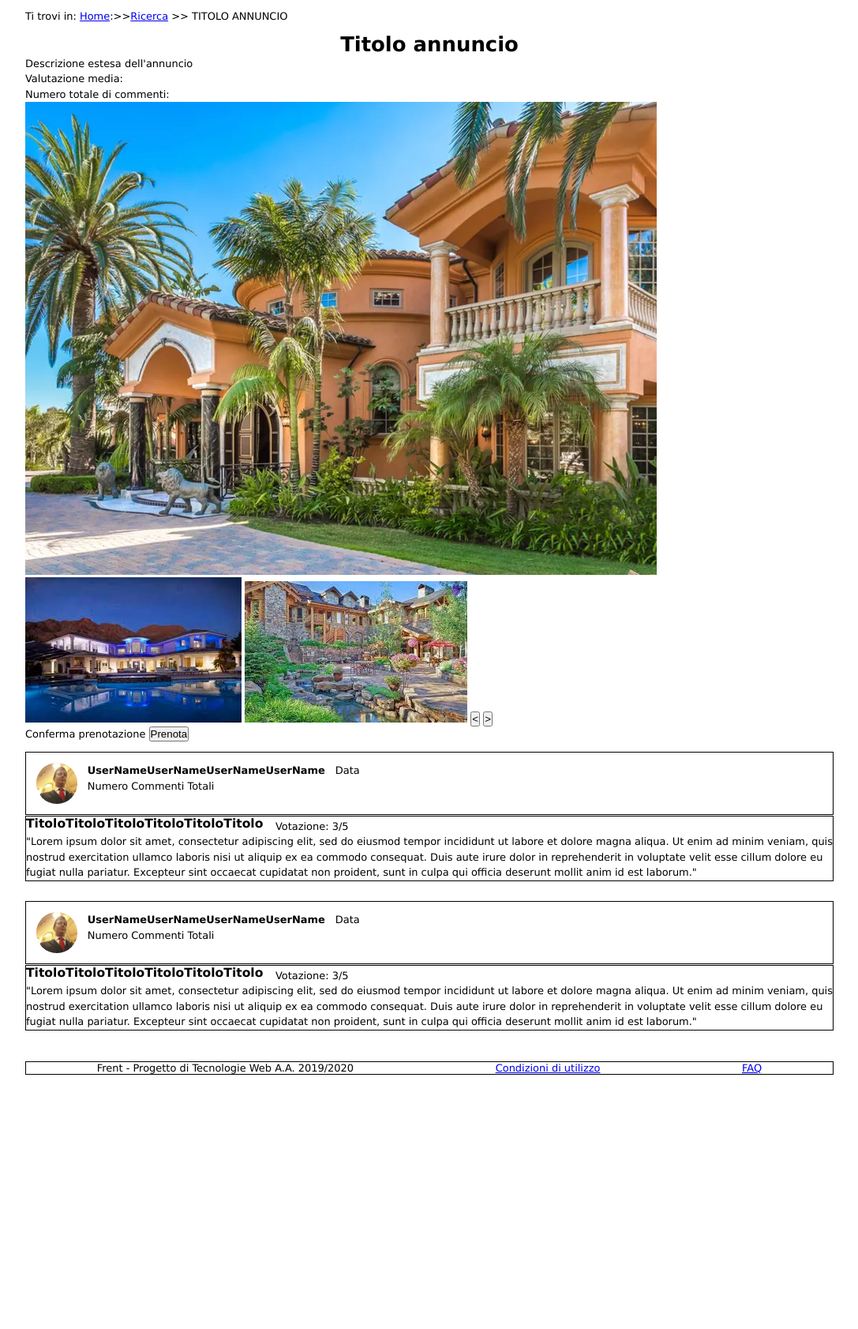
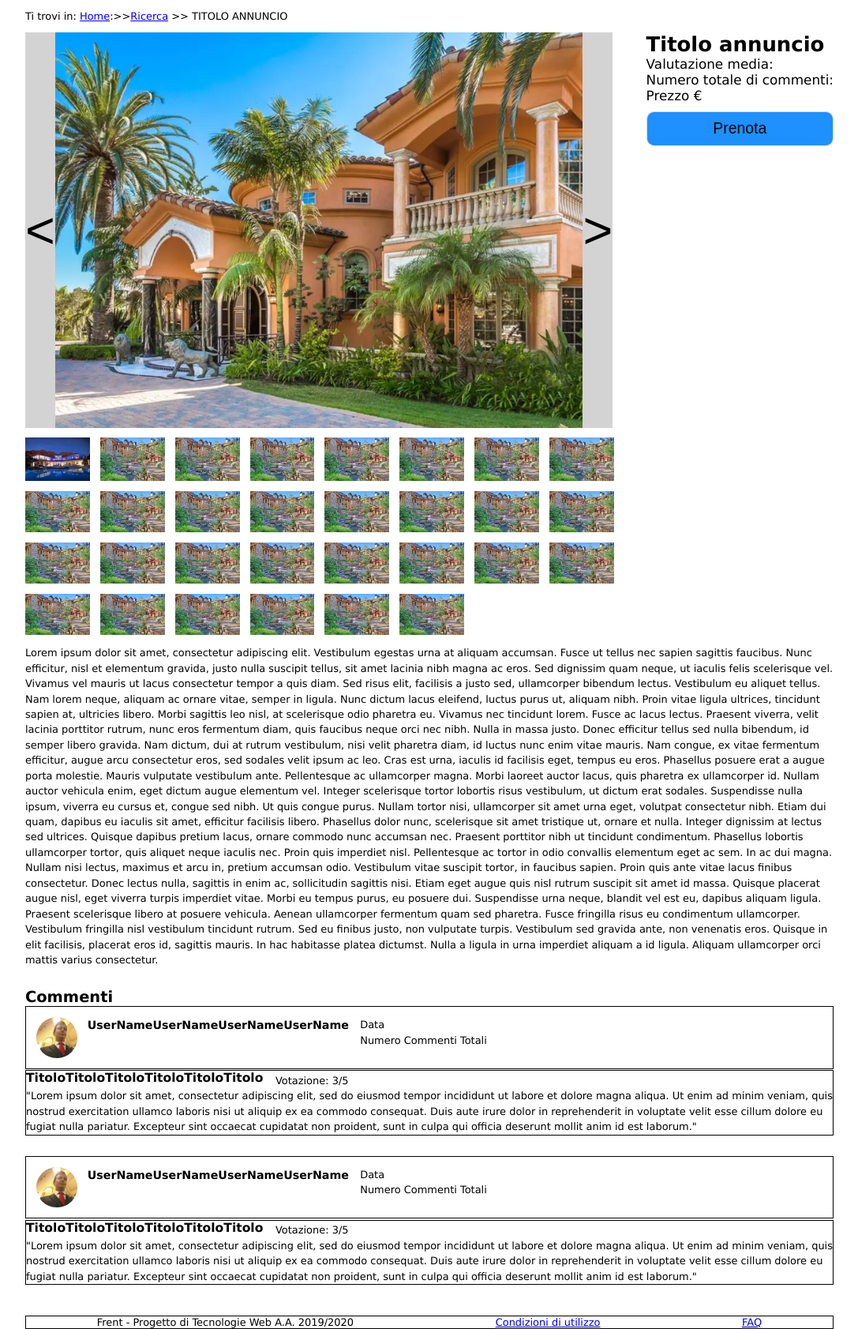
Before and after one commit to GiulioUmbrella/FRENT, a PHP site: page /html/dettagli_annuncio.html in a window 1280 px wide. Shown: the part 47-1730 px from the top of the page at 79% size, without its empty margins (96-1183 px from the left). Before the commit the page ends 1408 px from the top, so only its background shows below. Run offline with PHP 8.4, Linux system fonts and the light colour scheme.

Commit message:
#132 Applicato CSS alla pagina dettagli_annuncio.html

```diff
--- a/css/main.css
+++ b/css/main.css
@@ -251,6 +251,10 @@ text-align:center;
 }
 
 /* LISTA COMMENTI */
+#commenti {
+    margin-top: 2em;
+}
+
 #commenti ul {
   list-style:none;
 }
@@ -278,13 +282,10 @@ text-align:center;
 }
 
 .intestazione_commento .username_commento {
-    font-size: 1.1;
+    font-size: 1.1em;
     font-weight: bold;
     float:left;
     margin-right: 1em;
-}
-
-.intestazione_commento .data_commento {
 }
 
 .corpo_commento {
@@ -317,6 +318,59 @@ text-align:center;
 
 .list_pagina_statica ol {
   margin-left: 1.2em;
+}
+
+
+/* -----------------Dettaglio Annuncio----------------- */
+.informazioni_prenotazione {
+    float: right;
+}
+
+.immagine_anteprima {
+    width: 85%;
+}
+
+.shower_immagine_anteprima {
+    display: flex;
+}
+
+.pulsanti_navigazione_immagini {
+    font-size: 5em;
+    border: none;
+    background: lightgray;
+    box-shadow: black;
+    border-radius: 0px;
+}
+
+.image_picker {
+    display: flex;
+    flex-wrap: wrap;
+    margin-top: 1em;
+    width: 80%;
+}
+
+.image_picker img {
+    width: 10%;
+    margin-right: 1em;
+    margin-bottom: 1em;
+}
+
+.informazioni_prenotazione h2 {
+    font-weight: normal;
+    font-size: 1.3em;
+}
+
+.informazioni_prenotazione input[type="submit"] {
+    -webkit-appearance: none; /*Necessario per non usare il bottone di default in chrome e safari*/
+    padding: 0.5em 1em 0.5em 1em;
+    margin-top: 0.5em;
+    font-size: 1.5em;
+    background-color: dodgerblue;
+    border: 1px solid #ddd;
+    border-radius: 0.5em;
+    color: black;
+    cursor: pointer;
+    width: 100%;
 }
 
 /* -----------------Form----------------- */
--- a/html/dettagli_annuncio.html
+++ b/html/dettagli_annuncio.html
@@ -15,7 +15,7 @@
 </head>
 <body class="layout_colonna">
 
-<div  id="header">
+<div id="header">
     <div id="logo">
         <h1>Frent</h1>
     </div>
@@ -36,40 +36,141 @@
     </div>
 </div>
 
-<div  id="breadcrumb">
+<div id="breadcrumb">
     <p> Ti trovi in: <a href="../index.html" title="Vai alla pagina delle ricerca annunci" tabindex="6"><span
             xml:lang="en">Home</span></a>:&gt;&gt;<a href="risultati.html">Ricerca</a> &gt;&gt; TITOLO ANNUNCIO</p>
     <!--TODO: PHP-->
 </div>
 
-<div  id="content"> <!--TODO: PHP-->
+<div id="content"> <!--TODO: PHP-->
+    <div class="informazioni_prenotazione">
         <h1>Titolo annuncio</h1>
-    <p>Descrizione estesa dell'annuncio</p>
-    <p>Valutazione media: </p>
-    <p>Numero totale di commenti: </p>
-    <img id="immagine_anteprima" src="../immagini/img1.png" alt="Descrizione immagine"/>
+        <h2>Valutazione media: </h2>
+        <h2>Numero totale di commenti: </h2>
+        <h2>Prezzo &euro;</h2>
+        <form action="#" method="post">
+            <fieldset>
+                <label class="aiuti_alla_navigazione" for="conferma_prenotazione">Conferma prenotazione</label>
+                <input id="conferma_prenotazione" name="conferma_prenotazione" type="submit" value="Prenota"/>
+            </fieldset>
+        </form>
+    </div>
+
+    <div class="shower_immagine_anteprima">
+        <button id="immagine_precedente" class="pulsanti_navigazione_immagini" onclick="">&lt;</button>
+        <!--TODO: JavaScript bottoni per cambiare le immagini verranno gestiti con JS, se JS è disabilitato si mostrano tutte-->
+        <img id="immagine_anteprima" class="immagine_anteprima" src="../immagini/img1.png" alt="Descrizione immagine"/>
         <!--TODO: PHP la descrizione dell'immagine verrà recuperata dal DB-->
+        <button id="immagine_successiva" class="pulsanti_navigazione_immagini" onclick="">&gt;</button>
+        <!--TODO: JavaScript bottoni per cambiare le immagini verranno gestiti con JS, se JS è disabilitato si mostrano tutte-->
+    </div>
+
+    <div class="image_picker">
         <!--TODO: PHP aggiunte tutte le immagini recuperate dal DB-->
         <img class="immagine" alt="Descrizione immagine" src="../immagini/img2.jpg"/>
         <!--TODO: PHP la descrizione (ALT o LONGDESC da decidere) dell'immagine verrà recuperata dal DB-->
         <img class="immagine" alt="Descrizione immagine" src="../immagini/img3.jpg"/>
         <!--TODO: PHP la descrizione (ALT o LONGDESC da decidere) dell'immagine verrà recuperata dal DB-->
-    <button id="immagine_precedente" onclick="">&lt;</button>
-    <!--TODO: JavaScript bottoni per cambiare le immagini verranno gestiti con JS, se JS è disabilitato si mostrano tutte-->
-    <button id="immagine_successiva" onclick="">&gt;</button>
-    <!--TODO: JavaScript bottoni per cambiare le immagini verranno gestiti con JS, se JS è disabilitato si mostrano tutte-->
-    <form action="#" method="post">
-        <fieldset>
-            <label for="conferma_prenotazione">Conferma prenotazione</label>
-            <input id="conferma_prenotazione" name="conferma_prenotazione" type="submit" value="Prenota"/>
-        </fieldset>
-    </form>
+        <img class="immagine" alt="Descrizione immagine" src="../immagini/img3.jpg"/>
+        <!--TODO: PHP la descrizione (ALT o LONGDESC da decidere) dell'immagine verrà recuperata dal DB-->
+        <img class="immagine" alt="Descrizione immagine" src="../immagini/img3.jpg"/>
+        <!--TODO: PHP la descrizione (ALT o LONGDESC da decidere) dell'immagine verrà recuperata dal DB-->
+        <img class="immagine" alt="Descrizione immagine" src="../immagini/img3.jpg"/>
+        <!--TODO: PHP la descrizione (ALT o LONGDESC da decidere) dell'immagine verrà recuperata dal DB-->
+        <img class="immagine" alt="Descrizione immagine" src="../immagini/img3.jpg"/>
+        <!--TODO: PHP la descrizione (ALT o LONGDESC da decidere) dell'immagine verrà recuperata dal DB-->
+        <img class="immagine" alt="Descrizione immagine" src="../immagini/img3.jpg"/>
+        <!--TODO: PHP la descrizione (ALT o LONGDESC da decidere) dell'immagine verrà recuperata dal DB-->
+        <img class="immagine" alt="Descrizione immagine" src="../immagini/img3.jpg"/>
+        <!--TODO: PHP la descrizione (ALT o LONGDESC da decidere) dell'immagine verrà recuperata dal DB-->
+        <img class="immagine" alt="Descrizione immagine" src="../immagini/img3.jpg"/>
+        <!--TODO: PHP la descrizione (ALT o LONGDESC da decidere) dell'immagine verrà recuperata dal DB-->
+        <img class="immagine" alt="Descrizione immagine" src="../immagini/img3.jpg"/>
+        <!--TODO: PHP la descrizione (ALT o LONGDESC da decidere) dell'immagine verrà recuperata dal DB-->
+        <img class="immagine" alt="Descrizione immagine" src="../immagini/img3.jpg"/>
+        <!--TODO: PHP la descrizione (ALT o LONGDESC da decidere) dell'immagine verrà recuperata dal DB-->
+        <img class="immagine" alt="Descrizione immagine" src="../immagini/img3.jpg"/>
+        <!--TODO: PHP la descrizione (ALT o LONGDESC da decidere) dell'immagine verrà recuperata dal DB-->
+        <img class="immagine" alt="Descrizione immagine" src="../immagini/img3.jpg"/>
+        <!--TODO: PHP la descrizione (ALT o LONGDESC da decidere) dell'immagine verrà recuperata dal DB-->
+        <img class="immagine" alt="Descrizione immagine" src="../immagini/img3.jpg"/>
+        <!--TODO: PHP la descrizione (ALT o LONGDESC da decidere) dell'immagine verrà recuperata dal DB-->
+        <img class="immagine" alt="Descrizione immagine" src="../immagini/img3.jpg"/>
+        <!--TODO: PHP la descrizione (ALT o LONGDESC da decidere) dell'immagine verrà recuperata dal DB-->
+        <img class="immagine" alt="Descrizione immagine" src="../immagini/img3.jpg"/>
+        <!--TODO: PHP la descrizione (ALT o LONGDESC da decidere) dell'immagine verrà recuperata dal DB-->
+        <img class="immagine" alt="Descrizione immagine" src="../immagini/img3.jpg"/>
+        <!--TODO: PHP la descrizione (ALT o LONGDESC da decidere) dell'immagine verrà recuperata dal DB-->
+        <img class="immagine" alt="Descrizione immagine" src="../immagini/img3.jpg"/>
+        <!--TODO: PHP la descrizione (ALT o LONGDESC da decidere) dell'immagine verrà recuperata dal DB-->
+        <img class="immagine" alt="Descrizione immagine" src="../immagini/img3.jpg"/>
+        <!--TODO: PHP la descrizione (ALT o LONGDESC da decidere) dell'immagine verrà recuperata dal DB-->
+        <img class="immagine" alt="Descrizione immagine" src="../immagini/img3.jpg"/>
+        <!--TODO: PHP la descrizione (ALT o LONGDESC da decidere) dell'immagine verrà recuperata dal DB-->
+        <img class="immagine" alt="Descrizione immagine" src="../immagini/img3.jpg"/>
+        <!--TODO: PHP la descrizione (ALT o LONGDESC da decidere) dell'immagine verrà recuperata dal DB-->
+        <img class="immagine" alt="Descrizione immagine" src="../immagini/img3.jpg"/>
+        <!--TODO: PHP la descrizione (ALT o LONGDESC da decidere) dell'immagine verrà recuperata dal DB-->
+        <img class="immagine" alt="Descrizione immagine" src="../immagini/img3.jpg"/>
+        <!--TODO: PHP la descrizione (ALT o LONGDESC da decidere) dell'immagine verrà recuperata dal DB-->
+        <img class="immagine" alt="Descrizione immagine" src="../immagini/img3.jpg"/>
+        <!--TODO: PHP la descrizione (ALT o LONGDESC da decidere) dell'immagine verrà recuperata dal DB-->
+        <img class="immagine" alt="Descrizione immagine" src="../immagini/img3.jpg"/>
+        <!--TODO: PHP la descrizione (ALT o LONGDESC da decidere) dell'immagine verrà recuperata dal DB-->
+        <img class="immagine" alt="Descrizione immagine" src="../immagini/img3.jpg"/>
+        <!--TODO: PHP la descrizione (ALT o LONGDESC da decidere) dell'immagine verrà recuperata dal DB-->
+        <img class="immagine" alt="Descrizione immagine" src="../immagini/img3.jpg"/>
+        <!--TODO: PHP la descrizione (ALT o LONGDESC da decidere) dell'immagine verrà recuperata dal DB-->
+        <img class="immagine" alt="Descrizione immagine" src="../immagini/img3.jpg"/>
+        <!--TODO: PHP la descrizione (ALT o LONGDESC da decidere) dell'immagine verrà recuperata dal DB-->
+        <img class="immagine" alt="Descrizione immagine" src="../immagini/img3.jpg"/>
+        <!--TODO: PHP la descrizione (ALT o LONGDESC da decidere) dell'immagine verrà recuperata dal DB-->
+        <img class="immagine" alt="Descrizione immagine" src="../immagini/img3.jpg"/>
+        <!--TODO: PHP la descrizione (ALT o LONGDESC da decidere) dell'immagine verrà recuperata dal DB-->
+
+    </div>
+
+
+    <p>
+        Lorem ipsum dolor sit amet, consectetur adipiscing elit. Vestibulum egestas urna at aliquam accumsan. Fusce ut
+        tellus nec sapien sagittis faucibus. Nunc efficitur, nisl et elementum gravida, justo nulla suscipit tellus, sit
+        amet lacinia nibh magna ac eros. Sed dignissim quam neque, ut iaculis felis scelerisque vel. Vivamus vel mauris
+        ut lacus consectetur tempor a quis diam. Sed risus elit, facilisis a justo sed, ullamcorper bibendum lectus.
+        Vestibulum eu aliquet tellus. Nam lorem neque, aliquam ac ornare vitae, semper in ligula. Nunc dictum lacus
+        eleifend, luctus purus ut, aliquam nibh. Proin vitae ligula ultrices, tincidunt sapien at, ultricies libero.
+        Morbi sagittis leo nisl, at scelerisque odio pharetra eu. Vivamus nec tincidunt lorem. Fusce ac lacus lectus.
+        Praesent viverra, velit lacinia porttitor rutrum, nunc eros fermentum diam, quis faucibus neque orci nec nibh.
+        Nulla in massa justo. Donec efficitur tellus sed nulla bibendum, id semper libero gravida. Nam dictum, dui at
+        rutrum vestibulum, nisi velit pharetra diam, id luctus nunc enim vitae mauris. Nam congue, ex vitae fermentum
+        efficitur, augue arcu consectetur eros, sed sodales velit ipsum ac leo. Cras est urna, iaculis id facilisis
+        eget, tempus eu eros. Phasellus posuere erat a augue porta molestie. Mauris vulputate vestibulum ante.
+        Pellentesque ac ullamcorper magna. Morbi laoreet auctor lacus, quis pharetra ex ullamcorper id. Nullam auctor
+        vehicula enim, eget dictum augue elementum vel. Integer scelerisque tortor lobortis risus vestibulum, ut dictum
+        erat sodales. Suspendisse nulla ipsum, viverra eu cursus et, congue sed nibh. Ut quis congue purus. Nullam
+        tortor nisi, ullamcorper sit amet urna eget, volutpat consectetur nibh. Etiam dui quam, dapibus eu iaculis sit
+        amet, efficitur facilisis libero. Phasellus dolor nunc, scelerisque sit amet tristique ut, ornare et nulla.
+        Integer dignissim at lectus sed ultrices. Quisque dapibus pretium lacus, ornare commodo nunc accumsan nec.
+        Praesent porttitor nibh ut tincidunt condimentum. Phasellus lobortis ullamcorper tortor, quis aliquet neque
+        iaculis nec. Proin quis imperdiet nisl. Pellentesque ac tortor in odio convallis elementum eget ac sem.
+        In ac dui magna. Nullam nisi lectus, maximus et arcu in, pretium accumsan odio. Vestibulum vitae suscipit
+        tortor, in faucibus sapien. Proin quis ante vitae lacus finibus consectetur. Donec lectus nulla, sagittis in
+        enim ac, sollicitudin sagittis nisi. Etiam eget augue quis nisl rutrum suscipit sit amet id massa. Quisque
+        placerat augue nisl, eget viverra turpis imperdiet vitae. Morbi eu tempus purus, eu posuere dui. Suspendisse
+        urna neque, blandit vel est eu, dapibus aliquam ligula. Praesent scelerisque libero at posuere vehicula. Aenean
+        ullamcorper fermentum quam sed pharetra.
+        Fusce fringilla risus eu condimentum ullamcorper. Vestibulum fringilla nisl vestibulum tincidunt rutrum. Sed eu
+        finibus justo, non vulputate turpis. Vestibulum sed gravida ante, non venenatis eros. Quisque in elit facilisis,
+        placerat eros id, sagittis mauris. In hac habitasse platea dictumst. Nulla a ligula in urna imperdiet aliquam a
+        id ligula. Aliquam ullamcorper orci mattis varius consectetur.
+    </p>
+
     <div id="commenti">
+        <h2>Commenti</h2>
         <ul>
             <li>
                 <div class="intestazione_commento">
                     <!-- Chiedere se va bene img -->
-                <img src="../immagini/me.jpg" alt="" />
+                    <img src="../immagini/me.jpg" alt=""/>
                     <div>
                         <p class="username_commento">UserNameUserNameUserNameUserName</p>
                         <p class="data_commento">Data</p>
@@ -79,13 +180,15 @@
                 <div class="corpo_commento">
                     <h1>TitoloTitoloTitoloTitoloTitoloTitolo</h1>
                     <p>Votazione: 3/5</p>
-                <p>"Lorem ipsum dolor sit amet, consectetur adipiscing elit, sed do eiusmod tempor incididunt ut labore
+                    <p>"Lorem ipsum dolor sit amet, consectetur adipiscing elit, sed do eiusmod tempor incididunt ut
+                        labore
                         et dolore magna aliqua.
                         Ut enim ad minim veniam, quis nostrud exercitation ullamco laboris nisi ut aliquip ex ea commodo
                         consequat.
                         Duis aute irure dolor in reprehenderit in voluptate velit esse cillum dolore eu fugiat nulla
                         pariatur.
-                    Excepteur sint occaecat cupidatat non proident, sunt in culpa qui officia deserunt mollit anim id
+                        Excepteur sint occaecat cupidatat non proident, sunt in culpa qui officia deserunt mollit anim
+                        id
                         est laborum."
                     </p>
                 </div>
@@ -93,7 +196,7 @@
             <li>
                 <div class="intestazione_commento">
                     <!-- Chiedere se va bene img -->
-                <img src="../immagini/me.jpg" alt="" />
+                    <img src="../immagini/me.jpg" alt=""/>
                     <div>
                         <p class="username_commento">UserNameUserNameUserNameUserName</p>
                         <p class="data_commento">Data</p>
@@ -103,13 +206,15 @@
                 <div class="corpo_commento">
                     <h1>TitoloTitoloTitoloTitoloTitoloTitolo</h1>
                     <p>Votazione: 3/5</p>
-                <p>"Lorem ipsum dolor sit amet, consectetur adipiscing elit, sed do eiusmod tempor incididunt ut labore
+                    <p>"Lorem ipsum dolor sit amet, consectetur adipiscing elit, sed do eiusmod tempor incididunt ut
+                        labore
                         et dolore magna aliqua.
                         Ut enim ad minim veniam, quis nostrud exercitation ullamco laboris nisi ut aliquip ex ea commodo
                         consequat.
                         Duis aute irure dolor in reprehenderit in voluptate velit esse cillum dolore eu fugiat nulla
                         pariatur.
-                    Excepteur sint occaecat cupidatat non proident, sunt in culpa qui officia deserunt mollit anim id
+                        Excepteur sint occaecat cupidatat non proident, sunt in culpa qui officia deserunt mollit anim
+                        id
                         est laborum."
                     </p>
                 </div>
@@ -120,7 +225,7 @@
     </div>
 </div>
 
-<div  id="footer">
+<div id="footer">
     <ul>
         <li>Frent - Progetto di Tecnologie Web A.A. 2019/2020</li>
         <li><a href="condizioni_di_utilizzo.html" title="Vai alle condizioni di utilizzo di Frent">Condizioni di
```
Lines whose indentation alone changed are shown as unchanged.
